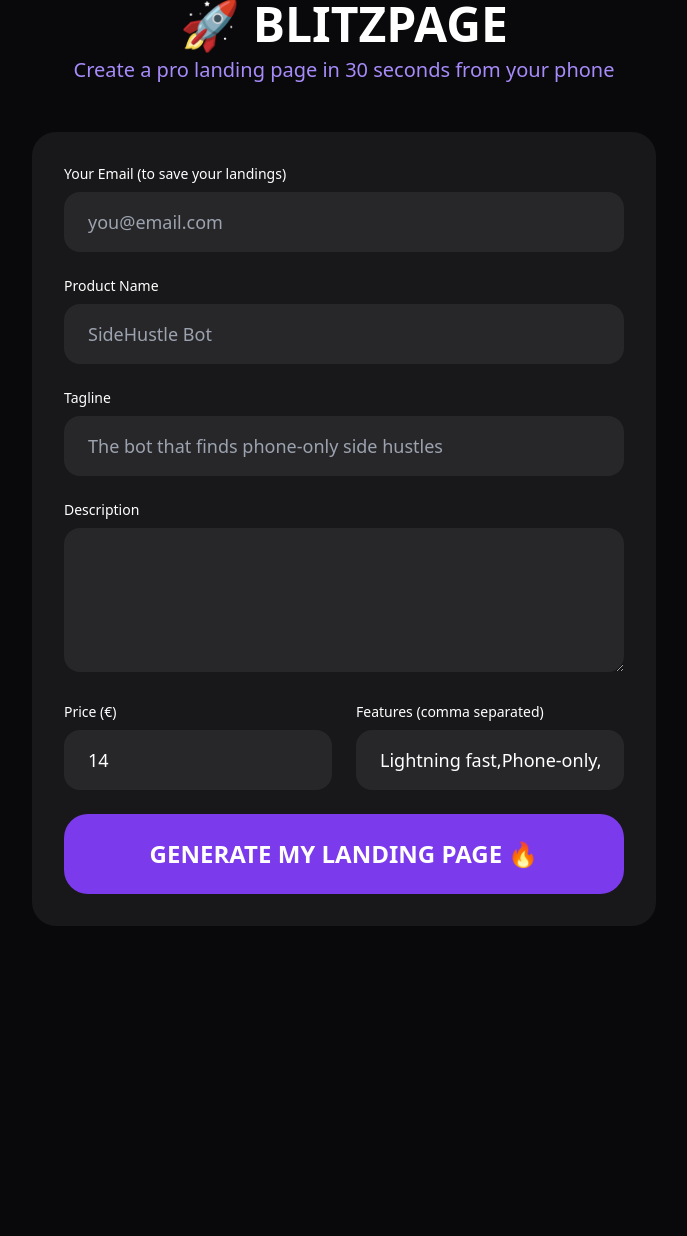
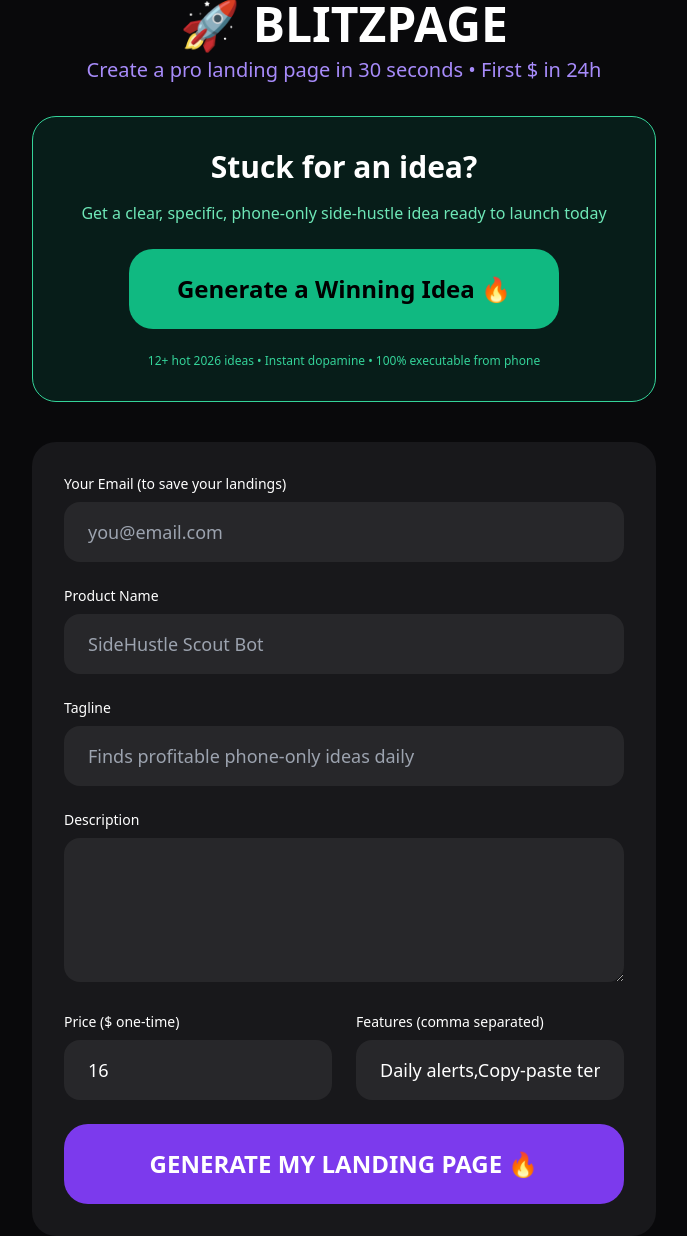
Before and after one commit to seblmr/theblitzpage, a Flask app: page / in a window 1280 px wide. Shown: the whole page, without its empty margins (296-983 px from the left). Before the commit the page ends 926 px from the top, so only its background shows below. Run offline with Flask 3, Linux system fonts and the light colour scheme; some libraries are stand-ins or nearby versions.

Commit message:
V9 - International USD + Dopamine Idea Generator + Q&A section

```diff
--- a/app.py
+++ b/app.py
@@ -2,6 +2,7 @@ from flask import Flask, render_template, request, redirect, session
 import stripe
 from supabase import create_client, Client
 import os
+import random
 
 app = Flask(__name__)
 app.secret_key = os.environ.get('SECRET_KEY', 'blitzpage-secret-2026')
@@ -12,42 +13,50 @@ supabase: Client = create_client(
     os.environ.get('SUPABASE_ANON_KEY')
 )
 
+# 12 idées 2026 ultra-dopamine (phone-only, micro-SaaS, creator tools)
+HOT_IDEAS = [
+    {"name": "SideHustle Scout Bot", "tagline": "Finds profitable phone-only ideas daily", "description": "Telegram bot that scans trends and sends you 3 ready-to-launch side hustles every morning. Zero laptop needed.", "features": "Daily alerts,Copy-paste templates,24h launch plan"},
+    {"name": "Content Rocket", "tagline": "Turn 1 YouTube video into 50 posts in 60 seconds", "description": "Instant content repurposer for creators. Paste a link → get X threads, TikToks, LinkedIn posts & newsletter ready.", "features": "Phone-only,Lightning fast,Freemium model"},
+    {"name": "BlitzPage", "tagline": "Landing pages in 30 seconds from your phone", "description": "The tool you're using right now. Type 2 sentences → get full HTML + Stripe + X thread.", "features": "24h to first $,Zero laptop,International ready"},
+    {"name": "Micro-Influencer Hunter", "tagline": "Finds 50 micro-influencers ready to DM in 1 click", "description": "Scans X & TikTok, finds creators in your niche with <10k followers and high engagement.", "features": "DM templates included,Alerts daily,Phone-only"},
+    {"name": "UGC Factory", "tagline": "Generate 30 UGC videos scripts per day", "description": "AI-light script generator for UGC creators. Sell the videos to brands for $50-200 each.", "features": "Zero filming needed,Instant delivery,High demand"},
+    {"name": "Notion-to-Gumroad", "tagline": "Turn any Notion page into a $9 product in 10 min", "description": "One-click export + sales page + Stripe checkout.", "features": "Passive income,Phone-only,Tested templates"},
+]
+
 @app.route('/', methods=['GET', 'POST'])
 def home():
     if request.method == 'POST':
         data = {
-            'product_name': request.form.get('product_name', 'Mon Awesome Produit'),
-            'tagline': request.form.get('tagline', 'Le tool qui change la game'),
-            'description': request.form.get('description', 'Description complète de ton produit ici.'),
-            'price': request.form.get('price', '19'),
-            'cta_text': request.form.get('cta_text', 'Je veux ça maintenant !'),
-            'features': [f.strip() for f in request.form.get('features', 'Ultra rapide,Phone-only,Zéro euro').split(',') if f.strip()],
+            'product_name': request.form.get('product_name'),
+            'tagline': request.form.get('tagline'),
+            'description': request.form.get('description'),
+            'price': request.form.get('price', '16'),
+            'cta_text': request.form.get('cta_text', 'Get it now!'),
+            'features': [f.strip() for f in request.form.get('features', '').split(',') if f.strip()],
             'email': request.form.get('email', '')
         }
-        while len(data['features']) < 3:
-            data['features'].append(['Ultra rapide', 'Phone-only', 'Zéro euro'][len(data['features'])])
-
         session['last_landing'] = data
         return render_template('landing.html', **data, paid=False)
     return render_template('index.html')
 
-# (le reste du code reste identique à V7 : create-checkout-session, success, my-landings, cancel)
+@app.route('/generate-idea', methods=['POST'])
+def generate_idea():
+    idea = random.choice(HOT_IDEAS)
+    return {
+        'product_name': idea['name'],
+        'tagline': idea['tagline'],
+        'description': idea['description'],
+        'features': idea['features']
+    }
 
 @app.route('/create-checkout-session', methods=['POST'])
 def create_checkout_session():
     try:
         product_name = request.form.get('product_name')
-        price_cents = int(float(request.form.get('price', 19)) * 100)
+        price_cents = int(float(request.form.get('price', 16)) * 100)
         checkout_session = stripe.checkout.Session.create(
             payment_method_types=['card'],
-            line_items=[{
-                'price_data': {
-                    'currency': 'eur',
-                    'product_data': {'name': product_name},
-                    'unit_amount': price_cents,
-                },
-                'quantity': 1,
-            }],
+            line_items=[{'price_data': {'currency': 'usd', 'product_data': {'name': product_name}, 'unit_amount': price_cents}, 'quantity': 1}],
             mode='payment',
             success_url=os.environ.get('DOMAIN') + '/success',
             cancel_url=os.environ.get('DOMAIN') + '/cancel',
--- a/templates/index.html
+++ b/templates/index.html
@@ -4,12 +4,34 @@
   <meta charset="utf-8">
   <title>BlitzPage – Instant Landing Page Builder</title>
   <script src="https://cdn.tailwindcss.com"></script>
+  <script>
+    async function generateIdea() {
+      const res = await fetch('/generate-idea', {method: 'POST'});
+      const idea = await res.json();
+      document.querySelector('input[name="product_name"]').value = idea.product_name;
+      document.querySelector('input[name="tagline"]').value = idea.tagline;
+      document.querySelector('textarea[name="description"]').value = idea.description;
+      document.querySelector('input[name="features"]').value = idea.features;
+      alert("✅ Idea generated! This one feels like 'this time it's the right one'. Fill your email and hit Generate 🔥");
+    }
+  </script>
 </head>
 <body class="bg-zinc-950 text-white min-h-screen flex items-center">
   <div class="max-w-2xl mx-auto px-6">
-    <div class="text-center mb-12">
+    <div class="text-center mb-8">
       <h1 class="text-5xl font-black mb-2">🚀 BLITZPAGE</h1>
-      <p class="text-xl text-violet-400">Create a pro landing page in 30 seconds from your phone</p>
+      <p class="text-xl text-violet-400">Create a pro landing page in 30 seconds • First $ in 24h</p>
+    </div>
+
+    <!-- IDEA GENERATOR -->
+    <div class="bg-emerald-900/30 border border-emerald-400 rounded-3xl p-8 mb-10 text-center">
+      <h2 class="text-3xl font-bold mb-4">Stuck for an idea?</h2>
+      <p class="text-emerald-300 mb-6">Get a clear, specific, phone-only side-hustle idea ready to launch today</p>
+      <button onclick="generateIdea()"
+              class="bg-emerald-500 hover:bg-emerald-600 text-black font-bold text-2xl py-6 px-12 rounded-3xl">
+        Generate a Winning Idea 🔥
+      </button>
+      <p class="text-xs text-emerald-400 mt-6">12+ hot 2026 ideas • Instant dopamine • 100% executable from phone</p>
     </div>
 
     <form method="POST" class="space-y-6 bg-zinc-900 p-8 rounded-3xl">
@@ -19,11 +41,11 @@
       </div>
       <div>
         <label class="block text-sm mb-2 font-medium">Product Name</label>
-        <input type="text" name="product_name" class="w-full bg-zinc-800 rounded-2xl px-6 py-4 text-lg" placeholder="SideHustle Bot" required>
+        <input type="text" name="product_name" class="w-full bg-zinc-800 rounded-2xl px-6 py-4 text-lg" placeholder="SideHustle Scout Bot" required>
       </div>
       <div>
         <label class="block text-sm mb-2 font-medium">Tagline</label>
-        <input type="text" name="tagline" class="w-full bg-zinc-800 rounded-2xl px-6 py-4 text-lg" placeholder="The bot that finds phone-only side hustles">
+        <input type="text" name="tagline" class="w-full bg-zinc-800 rounded-2xl px-6 py-4 text-lg" placeholder="Finds profitable phone-only ideas daily">
       </div>
       <div>
         <label class="block text-sm mb-2 font-medium">Description</label>
@@ -31,12 +53,12 @@
       </div>
       <div class="grid grid-cols-2 gap-6">
         <div>
-          <label class="block text-sm mb-2 font-medium">Price (€)</label>
-          <input type="text" name="price" value="14" class="w-full bg-zinc-800 rounded-2xl px-6 py-4 text-lg">
+          <label class="block text-sm mb-2 font-medium">Price ($ one-time)</label>
+          <input type="text" name="price" value="16" class="w-full bg-zinc-800 rounded-2xl px-6 py-4 text-lg">
         </div>
         <div>
           <label class="block text-sm mb-2 font-medium">Features (comma separated)</label>
-          <input type="text" name="features" value="Lightning fast,Phone-only,Zero budget" class="w-full bg-zinc-800 rounded-2xl px-6 py-4 text-lg">
+          <input type="text" name="features" value="Daily alerts,Copy-paste templates,24h launch plan" class="w-full bg-zinc-800 rounded-2xl px-6 py-4 text-lg">
         </div>
       </div>
       <button type="submit" class="w-full bg-violet-600 hover:bg-violet-700 py-6 rounded-3xl text-2xl font-bold">
```
Also changed, not shown: templates/landing.html (+30 -38 lines).
